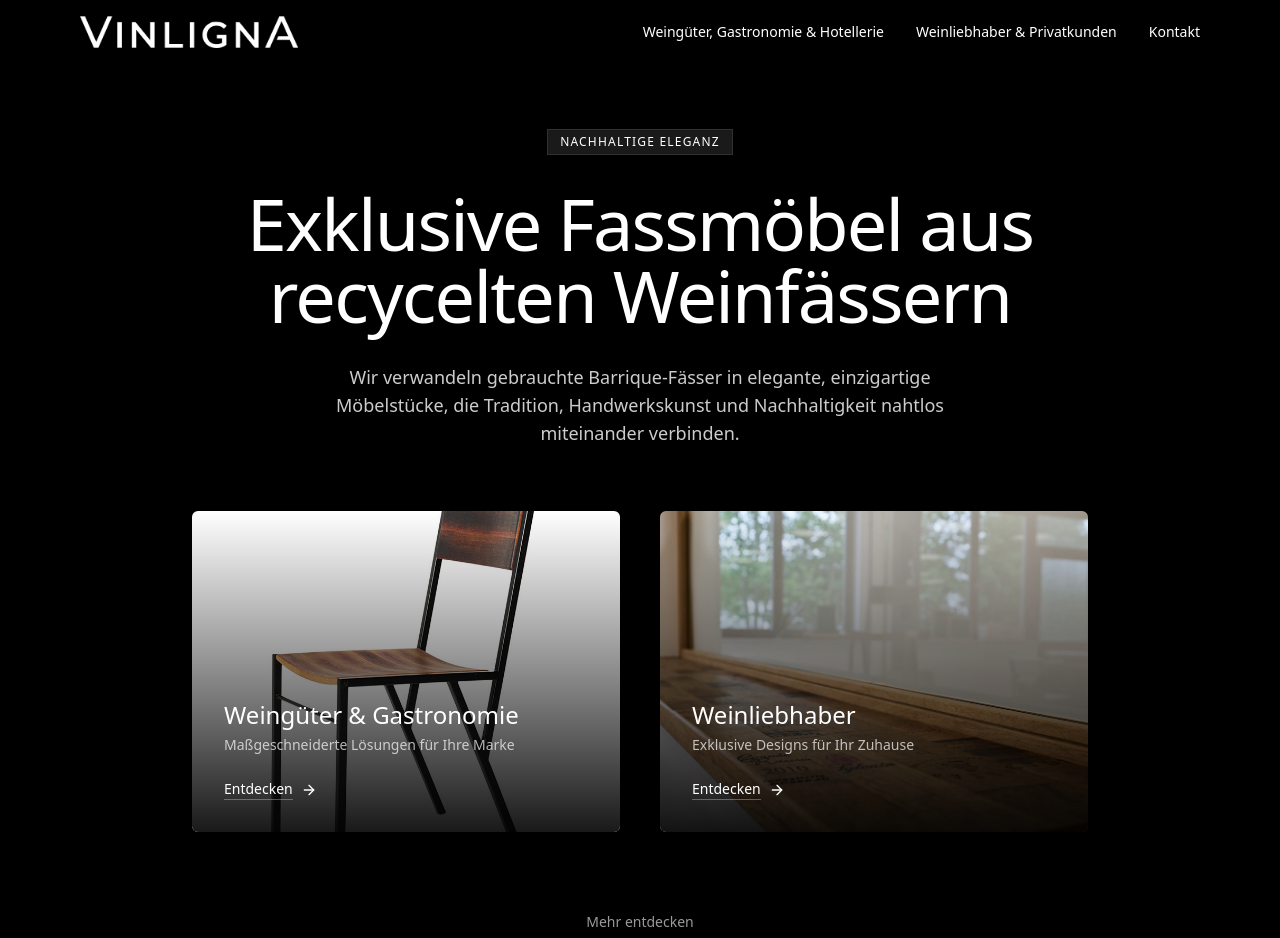
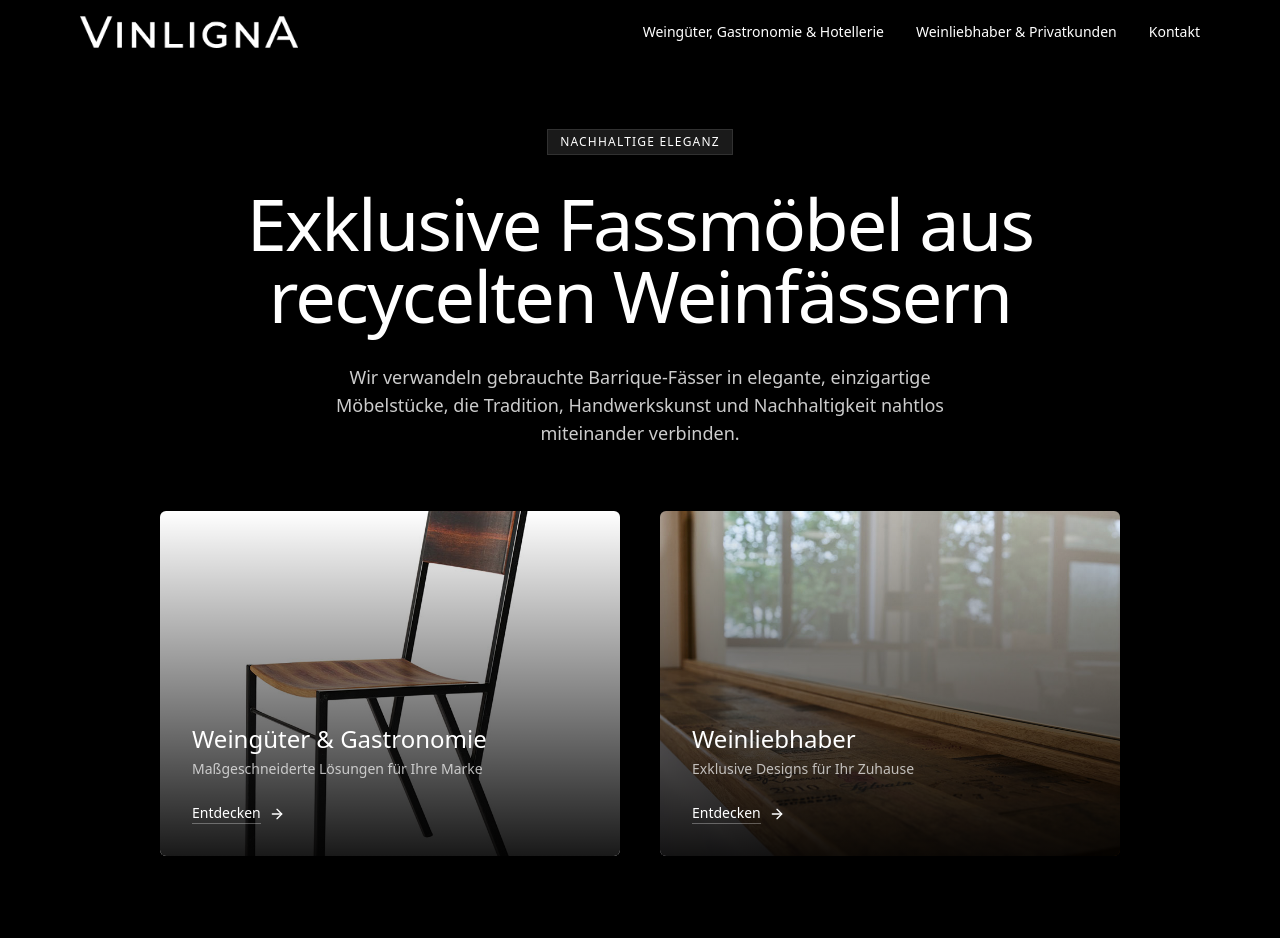
Before and after one commit to ooliv-agentur/vinligna-3ccaf133, a React (Vite) app: page / in a window 1280 px wide. Shown: the top 938 px of the page. Built offline with nearby package versions, Linux system fonts and the light colour scheme.

Commit message:
Expand hero section buttons
Expand the width of the two entrance buttons in the hero section to the edges of their container.

```diff
--- a/src/components/Hero.tsx
+++ b/src/components/Hero.tsx
@@ -38,12 +38,12 @@ const Hero = () => {
           Wir verwandeln gebrauchte Barrique-Fässer in elegante, einzigartige Möbelstücke, die Tradition, Handwerkskunst und Nachhaltigkeit nahtlos miteinander verbinden.
         </motion.p>
 
-        {/* Minimalist Entry Cards */}
+        {/* Minimalist Entry Cards - expanded to full width */}
         <motion.div
           initial={{ opacity: 0, y: 20 }}
           animate={{ opacity: 1, y: 0 }}
           transition={{ duration: 0.6, delay: 0.3 }}
-          className="grid grid-cols-1 md:grid-cols-2 gap-10 max-w-4xl mx-auto mb-20"
+          className="grid grid-cols-1 md:grid-cols-2 gap-6 md:gap-10 w-full mb-20"
         >
           {/* Business Entry Point - Minimalist Design */}
           <EntryCard
```
